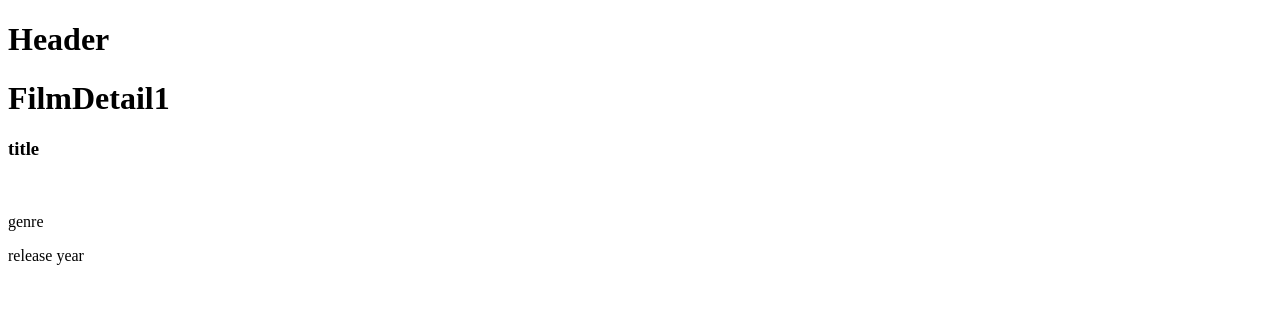
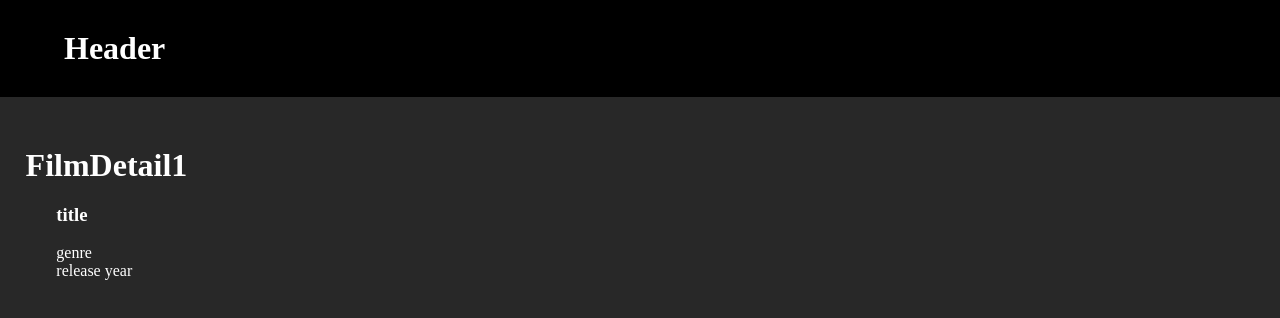
Before and after one commit to DanielPioFalabella/webapp-react, a React (Vite) app: page /movies/1 in a window 1280 px wide. Shown: the top 318 px of the page. Built offline with nearby package versions, Linux system fonts and the light colour scheme.

Commit message:
css leggero

```diff
--- a/src/components/Header.jsx
+++ b/src/components/Header.jsx
@@ -1,6 +1,9 @@
 const Header = () => {
 return (
-    <h1>Header</h1>
+    <header>
+        <h1>Header</h1>
+    </header>
+
 )
 }
 
--- a/src/index.css
+++ b/src/index.css
@@ -0,0 +1,27 @@
+/* debug */
+* {
+  margin: 0;
+  padding: 0;
+  box-sizing: border-box;
+}
+
+/* header */
+header {
+  background-color: black;
+  color: white;
+  padding: 30px 5%;
+}
+
+/* main */
+main {
+  background-color: rgb(40, 40, 40);
+  color: white;
+  height: 100vh;
+  padding: 50px 2%;
+}
+
+.film-container {
+  width: 95%;
+  margin: 0 auto;
+  padding: 20px 0;
+}
```
